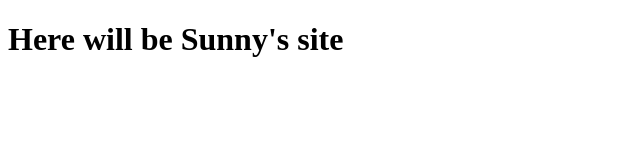
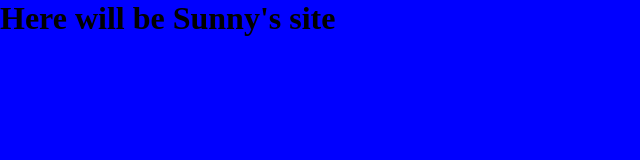
Before and after one commit to dogtiered/dogtiered.github.io, a plain HTML site: page index.html in a window 1280 px wide. Shown: the whole page, without its empty margins (0-640 px from the left). Drawn offline with Linux system fonts and the light colour scheme.

Commit message:
struct styling

```diff
--- /dev/null
+++ b/css/main.css
@@ -0,0 +1,38 @@
+/* ? Universal styling*/
+
+*{
+    box-sizing: border-box;
+    margin: 0;
+    padding: 0;
+}
+html{
+    -webkit-tap-highlight-color: transparent;
+    -webkit-touch-callout: none;
+    -webkit-user-select: none;
+    -khtml-user-select: none;
+    -moz-user-select: none;
+    -ms-user-select: none;
+    user-select: none;
+}
+html:focus{
+    outline: none !important;
+}
+@media screen and (max-width: 43rem){
+    /* ? Base styling */
+    /* ? Mobile specific styling */
+    body{
+        background-color: red;
+    }
+}
+@media screen and (min-width: 43rem){
+    /* ? Wide mobile / tablet specific styling */
+    body{
+        background-color: green;
+    }
+}
+@media screen and (min-width: 62rem){
+    /* ? Desktop specific styling */
+    body{
+        background-color: blue;
+    }
+}
--- a/index.html
+++ b/index.html
@@ -2,8 +2,12 @@
 <html lang="en">
 <head>
     <meta charset="UTF-8">
+    <meta http-equiv="X-UA-Compatible" content="IE=edge">
     <meta name="viewport" content="width=device-width, initial-scale=1.0">
-    <title>Document</title>
+    <title>Sunny's portfolio</title>
+    <link type="image/png" sizes="120x120" rel="icon" href="imgs/logo.png">
+    <meta http-equiv="ScreenOrientation" content="autoRotate:disabled">
+    <link rel="stylesheet" href="css/main.css">
 </head>
 <body>
     <!-- set up a basic landing page that says "here will be sunnys site" -->
@@ -11,4 +15,5 @@
 
 
 </body>
+<script src="js/main.js"></script>
 </html>
```
Also changed, not shown: js/main.js (added).
